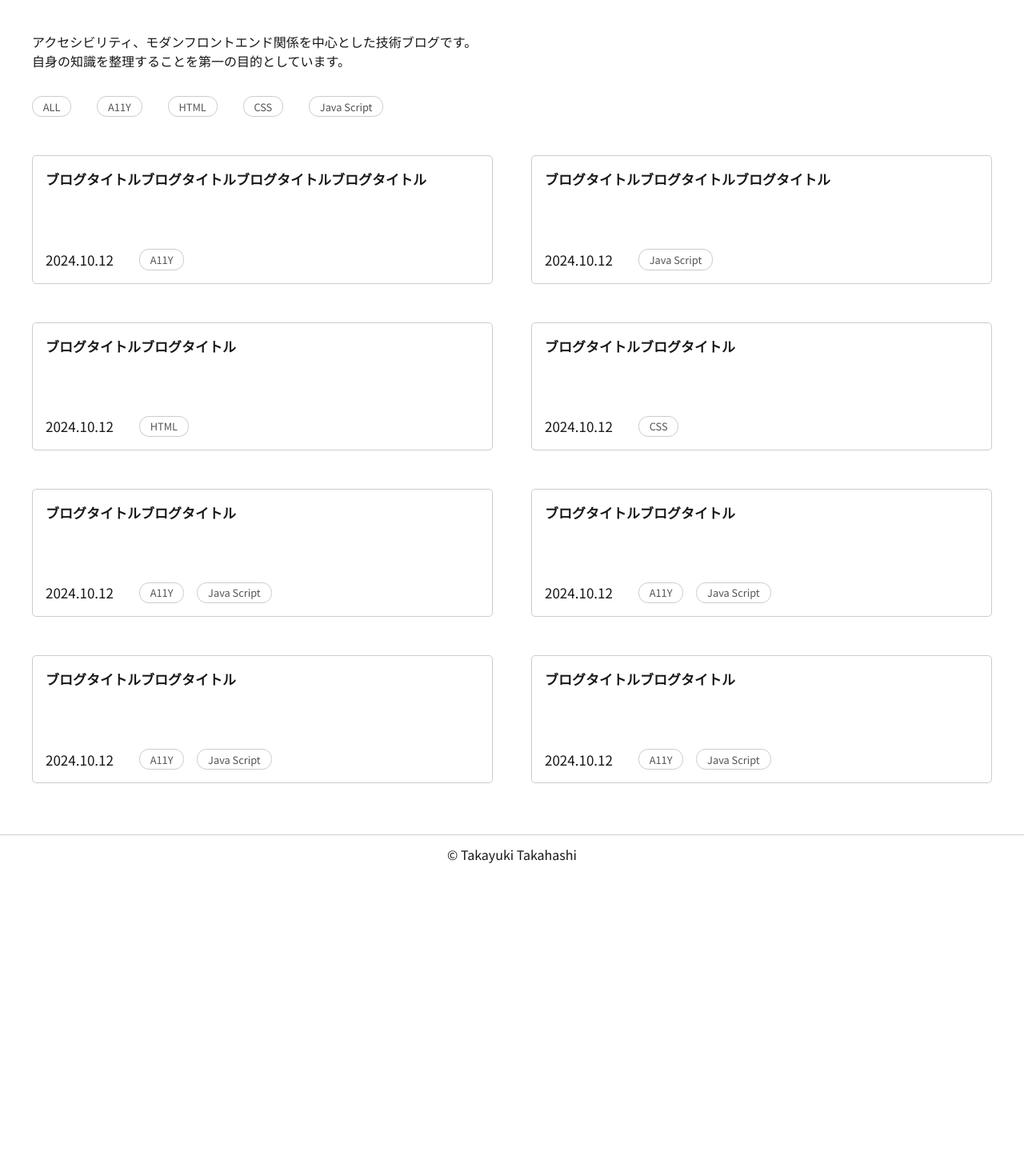
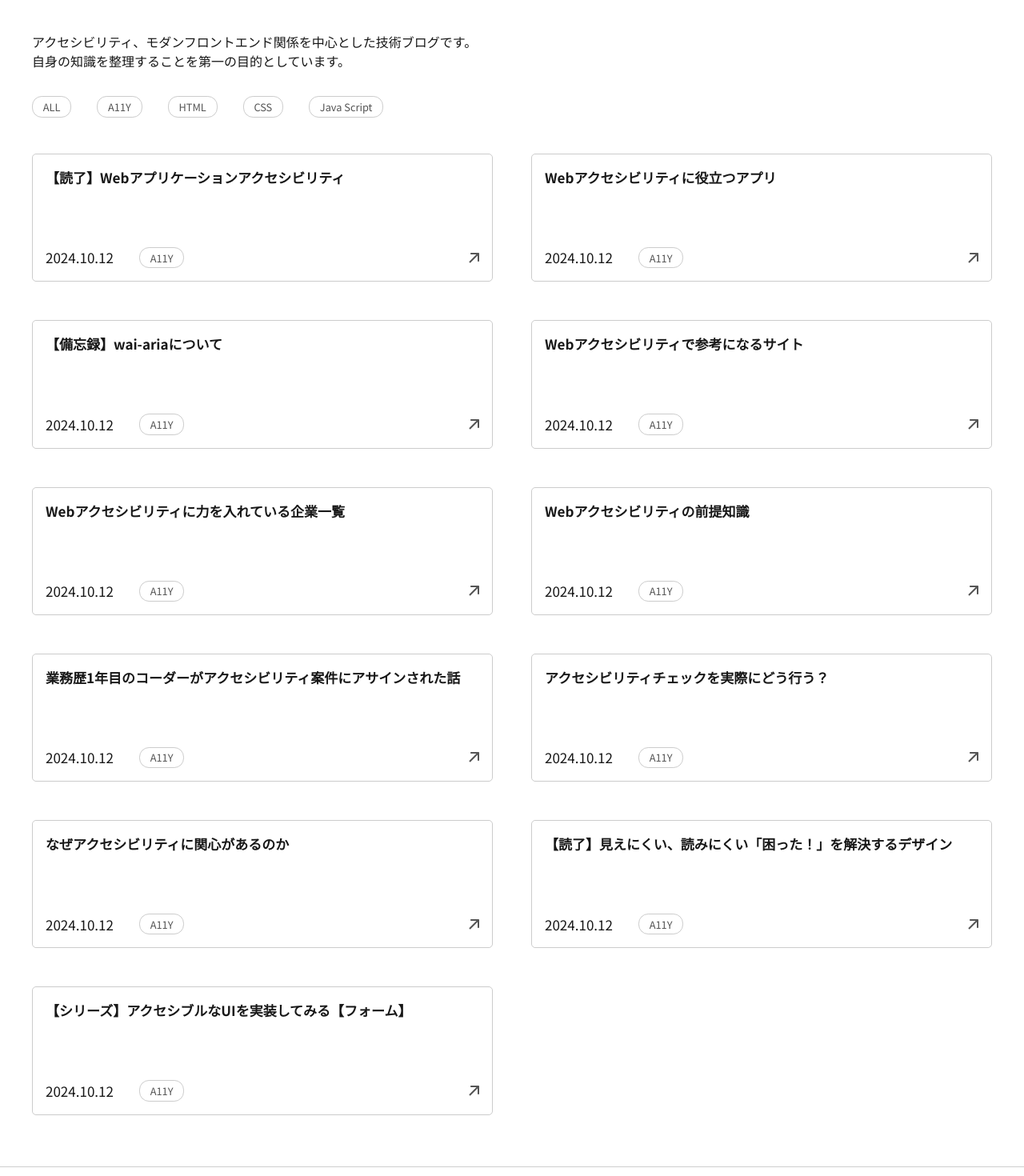
Before and after one commit to tktkaws/next_tailwind_sample, a Next.js app: page / in a window 1280 px wide. Shown: the part 520-1990 px from the top of the page at 80% size. Before the commit the page ends 1611 px from the top, so only its background shows below. Built offline with nearby package versions, Linux system fonts and the light colour scheme; a web font is replaced by a local one.

Commit message:
実際の記事タイトルを追加

```diff
--- a/src/app/page.tsx
+++ b/src/app/page.tsx
@@ -1,120 +1,170 @@
-"use client";
-import Image from "next/image";
-import styles from './styles.module.css'
-import { motion } from 'framer-motion'
+import styles from "./styles.module.css";
 
-export default function Home() {
+export default async function Home() {
   return (
     <div className="font-[family-name:var(--font-geist-sans)]">
       <main className={styles.main}>
         <div className={styles.titleContainer}>
           <div className={styles.title}>
-            <p className={styles.titleText}>front <br />dispatch</p>
+            <p className={styles.titleText}>
+              front <br />
+              dispatch
+            </p>
           </div>
         </div>
-        {/* <div className='flex justify-center items-center'>
-                  <motion.div
-            initial={{ x: -100 }}
-            animate={{ x: 200 }}
-            transition={{ duration: 2 }}
-            className='w-[170px] h-[170px] rounded-full bg-sky-500'>
-          </motion.div>
-                    <motion.div
-                      initial={{ x: -100 }}
-                      className='w-[170px] h-[170px] rounded-full bg-sky-500'>
-                    </motion.div>
-                    <motion.div
-            whileHover={{ opacity: 0 }}
-            className='w-[170px] h-[170px] rounded-full bg-sky-500'>
-          </motion.div>
-          <motion.div
-            whileTap={{ scale: 2 }}
-            className='w-[170px] h-[170px] rounded-full bg-sky-500'>
-          </motion.div>
-        </div> */}
         <p>
           アクセシビリティ、モダンフロントエンド関係を中心とした技術ブログです。
         </p>
-        <p>
-          自身の知識を整理することを第一の目的としています。
-        </p>
+        <p>自身の知識を整理することを第一の目的としています。</p>
         <ul className={styles.tabList}>
-          <li className={styles.tabListItem}>
-            <a href="">ALL</a>
+          <li>
+            <a href="" className={styles.tabListItem}>ALL</a>
           </li>
-          <li className={styles.tabListItem}>
-            <a href="">A11Y</a>
+          <li>
+            <a href="" className={styles.tabListItem}>A11Y</a>
           </li>
-          <li className={styles.tabListItem}>
-            <a href="">HTML</a>
+          <li>
+            <a href="" className={styles.tabListItem}>HTML</a>
           </li>
-          <li className={styles.tabListItem}>
-            <a href="">CSS</a>
+          <li>
+            <a href="" className={styles.tabListItem}>CSS</a>
           </li>
-          <li className={styles.tabListItem}>
-            <a href="">Java Script</a>
+          <li>
+            <a href="" className={styles.tabListItem}>Java Script</a>
           </li>
         </ul>
         <ul className={styles.blogList}>
-          <li className={styles.blogListItem}>
+          <li>
+            <a href="" className={styles.blogListItem}>
+            <p className={styles.blogListItemTitle}>
+            【読了】Webアプリケーションアクセシビリティ
+            </p>
             <p className={styles.blogListItemDate}>2024.10.12</p>
-            <p className={styles.blogListItemTitle}>ブログタイトルブログタイトルブログタイトルブログタイトル</p>
             <div className={styles.blogListItemTagWrapper}>
               <p className={styles.blogListItemTag}>A11Y</p>
             </div>
+            <img src="/Arrow1.svg" alt="" className={styles.blogListItemArrow}/>
+            </a>
           </li>
-          <li className={styles.blogListItem}>
+          <li>
+            <a href="" className={styles.blogListItem}>
+            <p className={styles.blogListItemTitle}>
+              Webアクセシビリティに役立つアプリ
+            </p>
             <p className={styles.blogListItemDate}>2024.10.12</p>
-            <p className={styles.blogListItemTitle}>ブログタイトルブログタイトルブログタイトル</p>
-            <div className={styles.blogListItemTagWrapper}>
-              <p className={styles.blogListItemTag}>Java Script</p>
-            </div>
-          </li>
-          <li className={styles.blogListItem}>
-            <p className={styles.blogListItemDate}>2024.10.12</p>
-            <p className={styles.blogListItemTitle}>ブログタイトルブログタイトル</p>
-            <div className={styles.blogListItemTagWrapper}>
-            <p className={styles.blogListItemTag}>HTML</p>
-            </div>
-          </li>
-          <li className={styles.blogListItem}>
-            <p className={styles.blogListItemDate}>2024.10.12</p>
-            <p className={styles.blogListItemTitle}>ブログタイトルブログタイトル</p>
-            <div className={styles.blogListItemTagWrapper}>
-            <p className={styles.blogListItemTag}>CSS</p>
-            </div>
-          </li>
-          <li className={styles.blogListItem}>
-            <p className={styles.blogListItemDate}>2024.10.12</p>
-            <p className={styles.blogListItemTitle}>ブログタイトルブログタイトル</p>
             <div className={styles.blogListItemTagWrapper}>
               <p className={styles.blogListItemTag}>A11Y</p>
-              <p className={styles.blogListItemTag}>Java Script</p>
             </div>
+            <img src="/Arrow1.svg" alt="" className={styles.blogListItemArrow}/>
+            </a>
           </li>
-          <li className={styles.blogListItem}>
+          <li>
+            <a href="" className={styles.blogListItem}>
+            <p className={styles.blogListItemTitle}>
+            【備忘録】wai-ariaについて
+            </p>
             <p className={styles.blogListItemDate}>2024.10.12</p>
-            <p className={styles.blogListItemTitle}>ブログタイトルブログタイトル</p>
-             <div className={styles.blogListItemTagWrapper}>
+            <div className={styles.blogListItemTagWrapper}>
               <p className={styles.blogListItemTag}>A11Y</p>
-              <p className={styles.blogListItemTag}>Java Script</p>
             </div>
+            <img src="/Arrow1.svg" alt="" className={styles.blogListItemArrow}/>
+            </a>
           </li>
-          <li className={styles.blogListItem}>
+          <li>
+            <a href="" className={styles.blogListItem}>
+            <p className={styles.blogListItemTitle}>
+            Webアクセシビリティで参考になるサイト
+            </p>
             <p className={styles.blogListItemDate}>2024.10.12</p>
-            <p className={styles.blogListItemTitle}>ブログタイトルブログタイトル</p>
-             <div className={styles.blogListItemTagWrapper}>
+            <div className={styles.blogListItemTagWrapper}>
               <p className={styles.blogListItemTag}>A11Y</p>
-              <p className={styles.blogListItemTag}>Java Script</p>
             </div>
+            <img src="/Arrow1.svg" alt="" className={styles.blogListItemArrow}/>
+            </a>
           </li>
-          <li className={styles.blogListItem}>
+          <li>
+            <a href="" className={styles.blogListItem}>
+            <p className={styles.blogListItemTitle}>
+              Webアクセシビリティに力を入れている企業一覧
+            </p>
             <p className={styles.blogListItemDate}>2024.10.12</p>
-            <p className={styles.blogListItemTitle}>ブログタイトルブログタイトル</p>
-             <div className={styles.blogListItemTagWrapper}>
+            <div className={styles.blogListItemTagWrapper}>
               <p className={styles.blogListItemTag}>A11Y</p>
-              <p className={styles.blogListItemTag}>Java Script</p>
             </div>
+            <img src="/Arrow1.svg" alt="" className={styles.blogListItemArrow}/>
+            </a>
+          </li>
+          <li>
+            <a href="" className={styles.blogListItem}>
+            <p className={styles.blogListItemTitle}>
+            Webアクセシビリティの前提知識
+            </p>
+            <p className={styles.blogListItemDate}>2024.10.12</p>
+            <div className={styles.blogListItemTagWrapper}>
+              <p className={styles.blogListItemTag}>A11Y</p>
+            </div>
+            <img src="/Arrow1.svg" alt="" className={styles.blogListItemArrow}/>
+            </a>
+          </li>
+          <li>
+            <a href="" className={styles.blogListItem}>
+            <p className={styles.blogListItemTitle}>
+            業務歴1年目のコーダーがアクセシビリティ案件にアサインされた話
+            </p>
+            <p className={styles.blogListItemDate}>2024.10.12</p>
+            <div className={styles.blogListItemTagWrapper}>
+              <p className={styles.blogListItemTag}>A11Y</p>
+            </div>
+            <img src="/Arrow1.svg" alt="" className={styles.blogListItemArrow}/>
+            </a>
+          </li>
+          <li>
+            <a href="" className={styles.blogListItem}>
+            <p className={styles.blogListItemTitle}>
+            アクセシビリティチェックを実際にどう行う？
+            </p>
+            <p className={styles.blogListItemDate}>2024.10.12</p>
+            <div className={styles.blogListItemTagWrapper}>
+              <p className={styles.blogListItemTag}>A11Y</p>
+            </div>
+            <img src="/Arrow1.svg" alt="" className={styles.blogListItemArrow}/>
+            </a>
+          </li>
+          <li>
+            <a href="" className={styles.blogListItem}>
+            <p className={styles.blogListItemTitle}>
+            なぜアクセシビリティに関心があるのか
+            </p>
+            <p className={styles.blogListItemDate}>2024.10.12</p>
+            <div className={styles.blogListItemTagWrapper}>
+              <p className={styles.blogListItemTag}>A11Y</p>
+            </div>
+            <img src="/Arrow1.svg" alt="" className={styles.blogListItemArrow}/>
+            </a>
+          </li>
+          <li>
+            <a href="" className={styles.blogListItem}>
+            <p className={styles.blogListItemTitle}>
+            【読了】見えにくい、読みにくい「困った！」を解決するデザイン
+            </p>
+            <p className={styles.blogListItemDate}>2024.10.12</p>
+            <div className={styles.blogListItemTagWrapper}>
+              <p className={styles.blogListItemTag}>A11Y</p>
+            </div>
+            <img src="/Arrow1.svg" alt="" className={styles.blogListItemArrow}/>
+            </a>
+          </li>
+          <li>
+            <a href="" className={styles.blogListItem}>
+            <p className={styles.blogListItemTitle}>
+            【シリーズ】アクセシブルなUIを実装してみる【フォーム】
+            </p>
+            <p className={styles.blogListItemDate}>2024.10.12</p>
+            <div className={styles.blogListItemTagWrapper}>
+              <p className={styles.blogListItemTag}>A11Y</p>
+            </div>
+            <img src="/Arrow1.svg" alt="" className={styles.blogListItemArrow}/>
+            </a>
           </li>
         </ul>
       </main>
```
